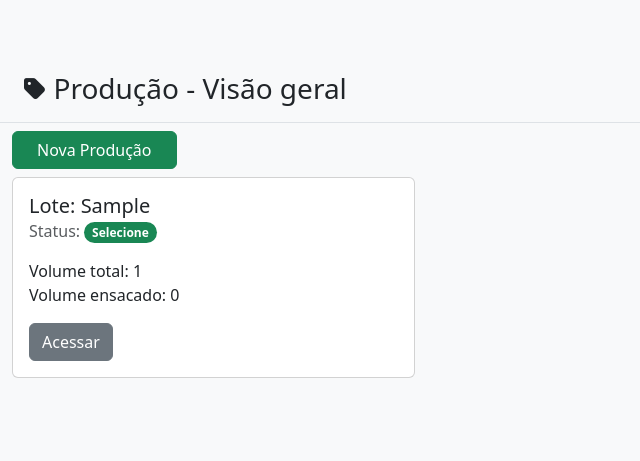
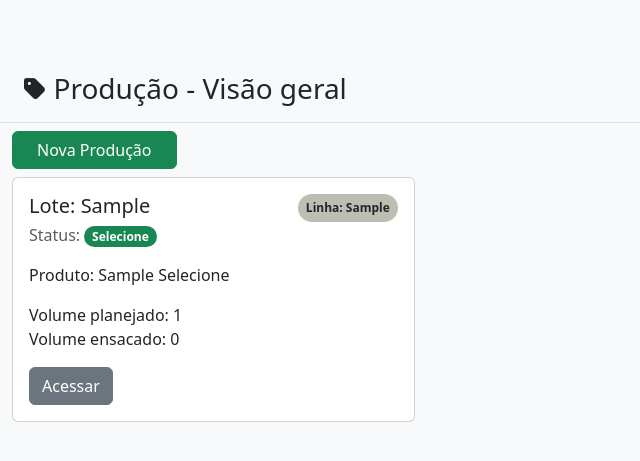
Before and after one commit to rochamrcs/projeto-gideao, a Django app: page /producao/ in a window 1280 px wide. Shown: the top 461 px of the page, without its empty margins (0-640 px from the left). Run offline with Django 4.2, Linux system fonts and the light colour scheme; tables that the repository leaves empty hold one stand-in row (values such as "Sample post"); some libraries are stand-ins or nearby versions.

Commit message:
Ajustando o layout da produção

```diff
--- a/projeto/Apps/producao/templates/producao/producao.html
+++ b/projeto/Apps/producao/templates/producao/producao.html
@@ -21,7 +21,12 @@
         <div class="col mb-4">
           <div class="card">
             <div class="card-body">
-              <h5 class="card-title">Lote: {{ producao.lote }}</h5>
+                <div class="d-flex justify-content-between">
+
+                <h5 class="card-title p-0">Lote: {{ producao.lote }}</h5>
+                <span class="card-title badge rounded-pill color-pill pt-2 pb-2 text-dark">Linha: {{ producao.linha }}</span>
+
+                </div>
               <h6 class="card-subtitle mb-2 text-body-secondary">
                 Status:
                 {% if producao.get_status_display == 'Pendente' %}
@@ -32,8 +37,10 @@
                 <span class="badge rounded-pill text-bg-success">{{ producao.get_status_display }}</span>
                 {% endif %}
               </h6>
+
               <p class="card-text">
-                <div>Volume total: {{ producao.volume }}</div>
+                <div class="mb-3">Produto: {{ producao.produto }} {{ producao.get_modal_display }}</div>
+                <div>Volume planejado: {{ producao.volume }}</div>
                 <div>Volume ensacado: 0</div>
               </p>
               <a href="#" class="card-link">
--- a/projeto/base_static/css/style.css
+++ b/projeto/base_static/css/style.css
@@ -2,6 +2,9 @@ body {
     overflow-x: hidden;
 }
 
+.color-pill {
+    background-color: rgb(189, 189, 177);
+}
 
 .brand {
     color: rgb(236, 174, 4);
--- a/projeto/templates/global/base.html
+++ b/projeto/templates/global/base.html
@@ -26,7 +26,7 @@
 
     {% if user.is_authenticated %}
 
-        <footer class="footer fixed-bottom text-white bg-dark py-3 mt-4">
+        <footer class="footer fixed-bottom text-white bg-dark py-3 mt-5">
             <div class="container-fluid row pt-2 pb-2">
                 <h8 class="brand">Desenvolvido por: Marcos Rocha</h8>
             </div>
```
